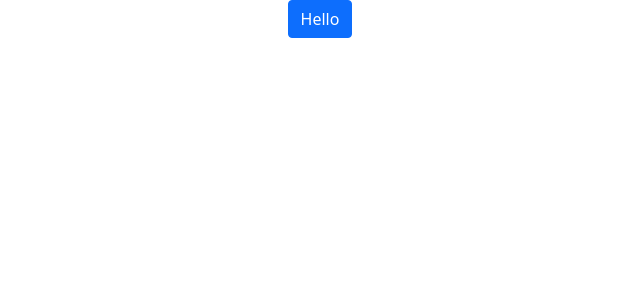
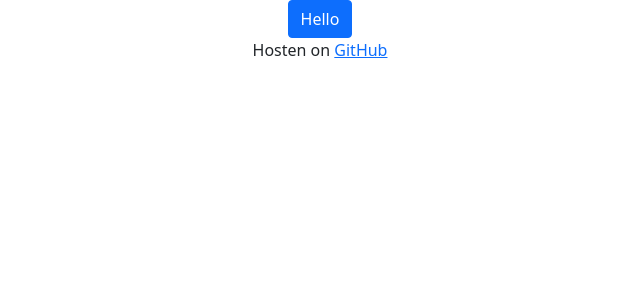
Before and after one commit to alinaven/react-dictionary, a React (Create React App) app: page / in a window 1280 px wide. Shown: the top 300 px of the page, without its empty margins (320-960 px from the left). Built offline with nearby package versions, Linux system fonts and the light colour scheme; the HTML template or start-up script is replaced by a standard one.

Commit message:
add github link

```diff
--- a/src/App.js
+++ b/src/App.js
@@ -8,6 +8,15 @@ export default function App() {
         <a className="btn btn-primary" href="#">
           Hello{" "}
         </a>
+        <p>
+          Hosten on{" "}
+          <a
+            className="github-link"
+            href="https://github.com/alinaven/react-dictionary"
+          >
+            GitHub
+          </a>
+        </p>
       </header>
     </div>
   );
```
